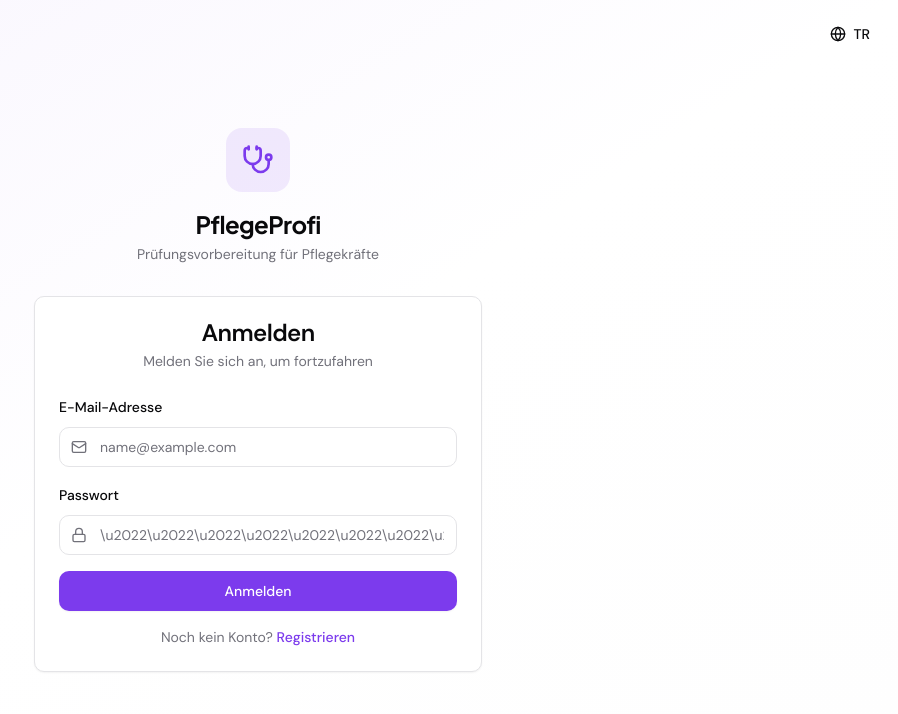
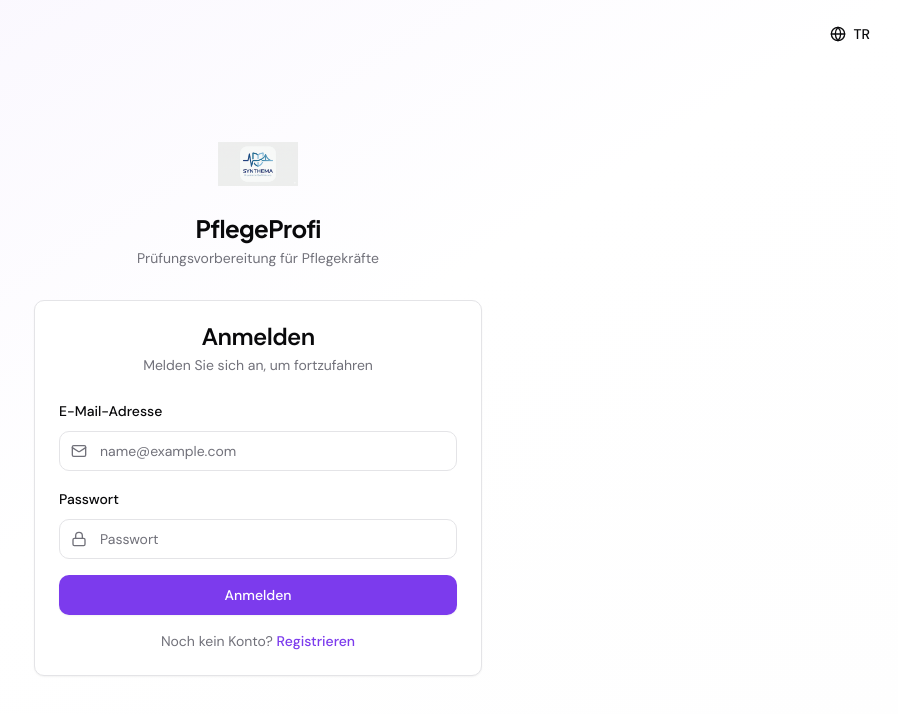
Before and after one commit to Tintenkleckser/pflegeprofi, a Next.js app in the folder nextjs_space/: page /login in a window 1280 px wide. Shown: the top 714 px of the page, without its empty margins (382-1280 px from the left). Built offline with nearby package versions, Linux system fonts and the light colour scheme; no server answers.

Commit message:
SYNTHEMA logo and password placeholder fix

```diff
--- a/nextjs_space/app/login/page.tsx
+++ b/nextjs_space/app/login/page.tsx
@@ -8,7 +8,7 @@
 import { Input } from '@/components/ui/input';
 import { Label } from '@/components/ui/label';
 import { Card, CardContent, CardDescription, CardHeader, CardTitle } from '@/components/ui/card';
-import { Stethoscope, Mail, Lock, AlertCircle } from 'lucide-react';
+import { Mail, Lock, AlertCircle } from 'lucide-react';
 import { LanguageSwitcher } from '@/components/language-switcher';
 import { motion } from 'framer-motion';
 
@@ -54,8 +54,8 @@
         className="w-full max-w-md"
       >
         <div className="flex flex-col items-center mb-8">
-          <div className="h-16 w-16 rounded-2xl bg-primary/10 flex items-center justify-center mb-4">
-            <Stethoscope className="h-8 w-8 text-primary" />
+          <div className="relative h-20 w-20 mb-2">
+            <img src="/synthema-logo.png" alt="SYNTHEMA – KI-gestützte Qualifizierung" className="h-full w-full object-contain" />
           </div>
           <h1 className="font-display text-2xl font-bold tracking-tight">{t('common.appName')}</h1>
           <p className="text-muted-foreground text-sm mt-1">{t('common.tagline')}</p>
@@ -96,7 +96,7 @@
                   <Input
                     id="password"
                     type="password"
-                    placeholder="\u2022\u2022\u2022\u2022\u2022\u2022\u2022\u2022"
+                    placeholder="Passwort"
                     value={password}
                     onChange={(e: any) => setPassword(e?.target?.value ?? '')}
                     className="pl-10"
--- a/nextjs_space/app/register/page.tsx
+++ b/nextjs_space/app/register/page.tsx
@@ -8,7 +8,7 @@
 import { Input } from '@/components/ui/input';
 import { Label } from '@/components/ui/label';
 import { Card, CardContent, CardDescription, CardHeader, CardTitle } from '@/components/ui/card';
-import { Stethoscope, Mail, Lock, AlertCircle } from 'lucide-react';
+import { Mail, Lock, AlertCircle } from 'lucide-react';
 import { LanguageSwitcher } from '@/components/language-switcher';
 import { motion } from 'framer-motion';
 
@@ -69,8 +69,8 @@
         className="w-full max-w-md"
       >
         <div className="flex flex-col items-center mb-8">
-          <div className="h-16 w-16 rounded-2xl bg-primary/10 flex items-center justify-center mb-4">
-            <Stethoscope className="h-8 w-8 text-primary" />
+          <div className="relative h-20 w-20 mb-2">
+            <img src="/synthema-logo.png" alt="SYNTHEMA – KI-gestützte Qualifizierung" className="h-full w-full object-contain" />
           </div>
           <h1 className="font-display text-2xl font-bold tracking-tight">{t('common.appName')}</h1>
           <p className="text-muted-foreground text-sm mt-1">{t('common.tagline')}</p>
--- a/nextjs_space/components/app-header.tsx
+++ b/nextjs_space/components/app-header.tsx
@@ -4,7 +4,7 @@
 import { useRouter } from 'next/navigation';
 import { LanguageSwitcher } from '@/components/language-switcher';
 import { Button } from '@/components/ui/button';
-import { Stethoscope, LayoutDashboard, BookOpen, LogOut } from 'lucide-react';
+import { LayoutDashboard, BookOpen, LogOut } from 'lucide-react';
 import Link from 'next/link';
 
 export function AppHeader() {
@@ -16,7 +16,7 @@
     <header className="sticky top-0 z-50 w-full border-b bg-background/80 backdrop-blur-md">
       <div className="mx-auto flex h-14 max-w-[1200px] items-center justify-between px-4">
         <Link href="/dashboard" className="flex items-center gap-2">
-          <Stethoscope className="h-6 w-6 text-primary" />
+          <img src="/synthema-logo.png" alt="SYNTHEMA" className="h-8 w-8 object-contain" />
           <span className="font-display text-lg font-bold tracking-tight">{t('common.appName')}</span>
         </Link>
         <nav className="flex items-center gap-1">
```
Also changed, not shown: nextjs_space/public/synthema-logo.png (added), 1 other file (tests, documents, lock files or other folders).
